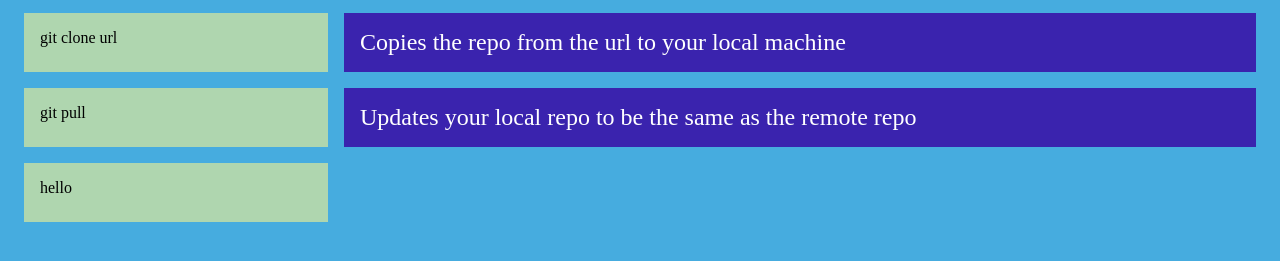
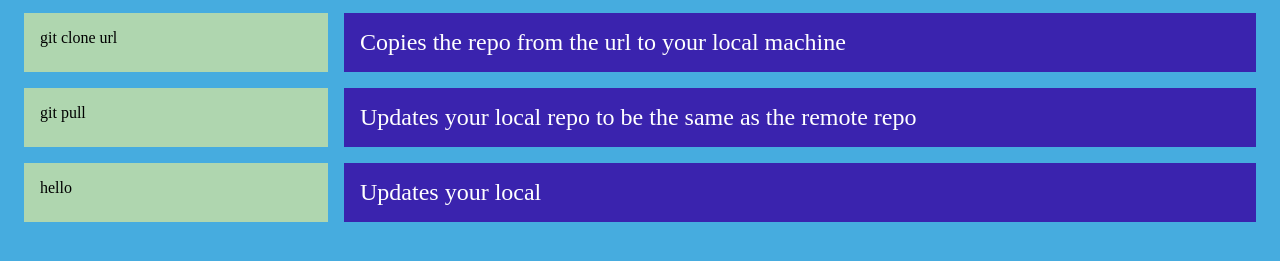
Before and after one commit to bushra-rauf/version-control, a plain HTML site: page index.html in a window 1280 px wide. Shown: the part 163-424 px from the top of the page. Drawn offline with Linux system fonts and the light colour scheme.

Commit message:
added at the end last div

```diff
--- a/index.html
+++ b/index.html
@@ -21,6 +21,8 @@
         <div class="git-commands__effect">Updates your local repo to be the same as the remote repo</div>
 
         <div class="git-commands__command">hello</div>
+        <div class="git-commands__effect">Updates your local </div>
+
 
     </main>
 </body>
```
